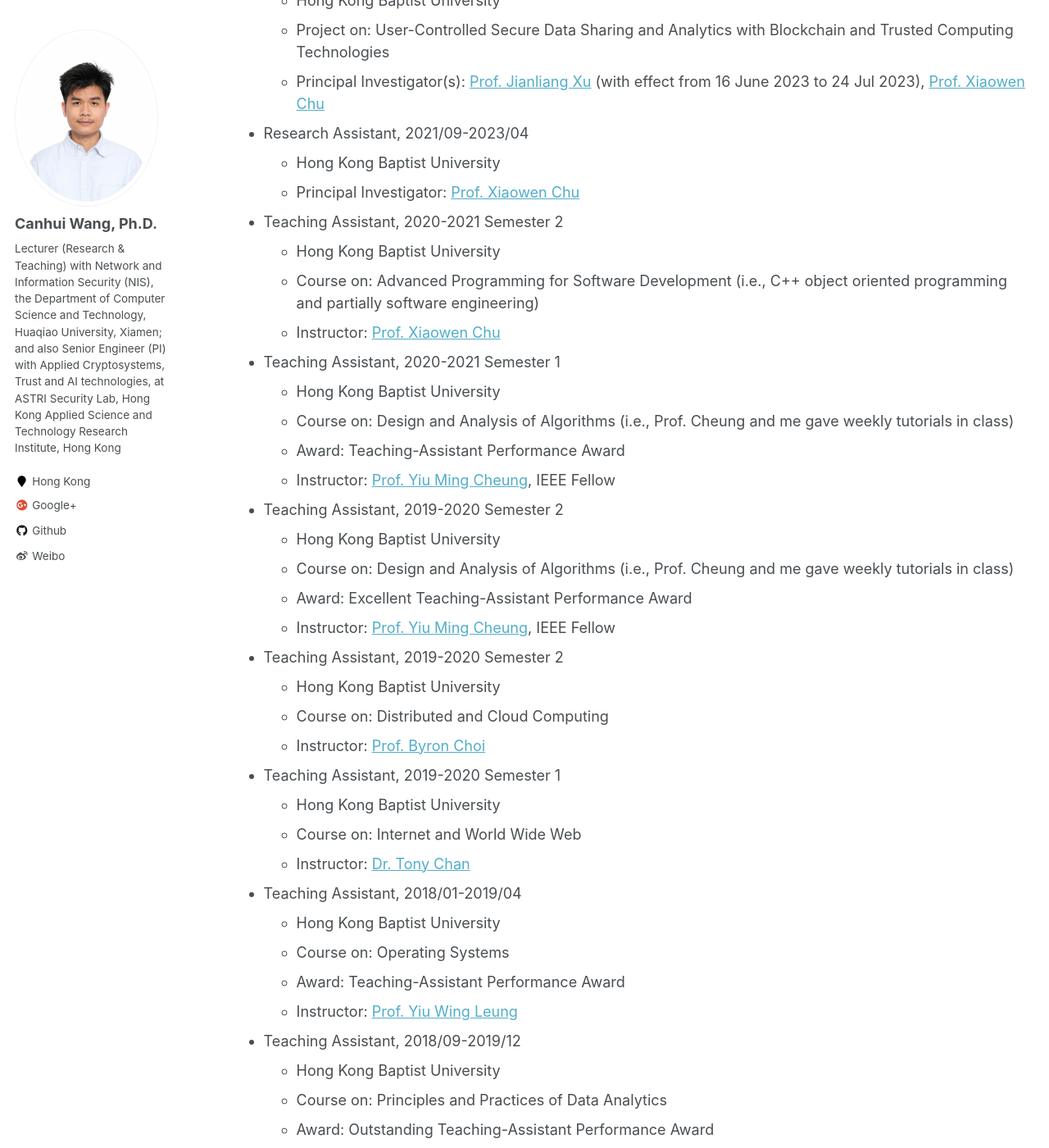
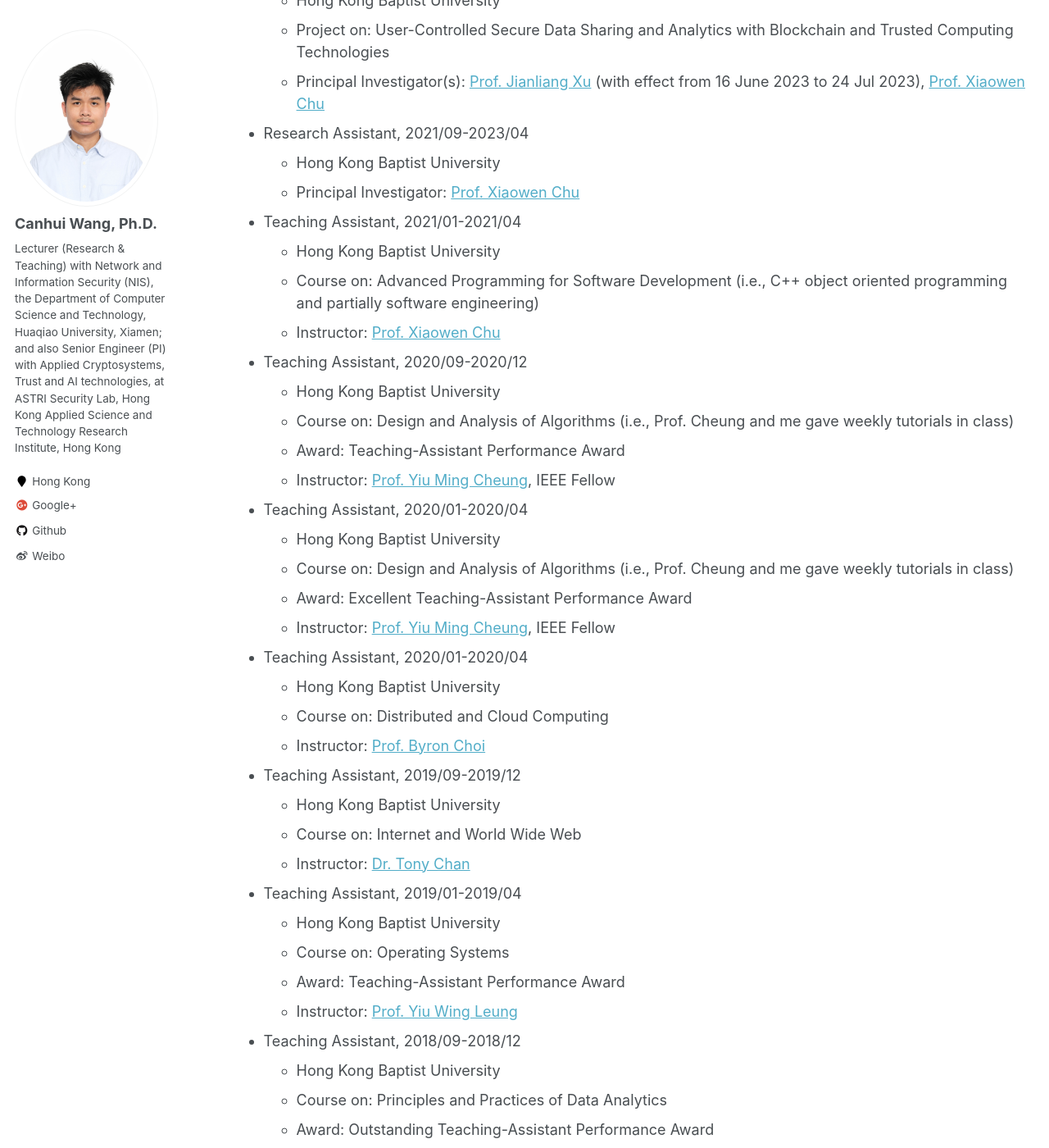
Before and after one commit to Canhui/canhui.github.io, a Jekyll site: the page built from _pages/cv.md, in a window 1280 px wide and 1400 px high, scrolled down 393 px. Shown: the whole window at 82% size. Built offline with Jekyll 4.4.1, drawn with Linux system fonts in a browser that asks for light colours; some of the changed text lies outside the part shown.

Commit message:
Update cv.md

```diff
--- a/_pages/cv.md
+++ b/_pages/cv.md
@@ -27,46 +27,46 @@ Work experience
   * Hong Kong Baptist University
   * Principal Investigator: [Prof. Xiaowen Chu](https://www.comp.hkbu.edu.hk/~chxw/)
 
-* Teaching Assistant, 2020-2021 Semester 2
+* Teaching Assistant, 2021/01-2021/04
   * Hong Kong Baptist University
   * Course on: Advanced Programming for Software Development (i.e., C++ object oriented programming and partially software engineering)
   * Instructor: [Prof. Xiaowen Chu](https://www.comp.hkbu.edu.hk/~chxw/)
 
-* Teaching Assistant, 2020-2021 Semester 1
+* Teaching Assistant, 2020/09-2020/12
   * Hong Kong Baptist University
   * Course on: Design and Analysis of Algorithms (i.e., Prof. Cheung and me gave weekly tutorials in class)
   * Award: Teaching-Assistant Performance Award
   * Instructor: [Prof. Yiu Ming Cheung](https://www.comp.hkbu.edu.hk/~ymc/), IEEE Fellow
 
-* Teaching Assistant, 2019-2020 Semester 2
+* Teaching Assistant, 2020/01-2020/04
   * Hong Kong Baptist University
   * Course on: Design and Analysis of Algorithms (i.e., Prof. Cheung and me gave weekly tutorials in class)
   * Award: Excellent Teaching-Assistant Performance Award
   * Instructor: [Prof. Yiu Ming Cheung](https://www.comp.hkbu.edu.hk/~ymc/), IEEE Fellow
 
-* Teaching Assistant, 2019-2020 Semester 2
+* Teaching Assistant, 2020/01-2020/04
   * Hong Kong Baptist University
   * Course on: Distributed and Cloud Computing
   * Instructor: [Prof. Byron Choi](https://www.comp.hkbu.edu.hk/~bchoi/)
 
-* Teaching Assistant, 2019-2020 Semester 1
+* Teaching Assistant, 2019/09-2019/12
   * Hong Kong Baptist University
   * Course on: Internet and World Wide Web
   * Instructor: [Dr. Tony Chan](https://www.linkedin.com/in/tony-chan-486908191/)
 
-* Teaching Assistant, 2018/01-2019/04
+* Teaching Assistant, 2019/01-2019/04
   * Hong Kong Baptist University
   * Course on: Operating Systems
   * Award: Teaching-Assistant Performance Award
   * Instructor: [Prof. Yiu Wing Leung](https://www.comp.hkbu.edu.hk/v1/?page=profile&id=ywleung)
 
-* Teaching Assistant, 2018/09-2019/12
+* Teaching Assistant, 2018/09-2018/12
   * Hong Kong Baptist University
   * Course on: Principles and Practices of Data Analytics
   * Award: Outstanding Teaching-Assistant Performance Award
   * Instructor: [Dr. Liang Lan](https://imd.hkbu.edu.hk/faculty-member/Dr-LAN-Liang.html)
 
-* Teaching Assistant, 2017/01-2018/04
+* Teaching Assistant, 2018/01-2018/04
   * Hong Kong Baptist University
   * Course on: Data Communication and Networking
   * Instructor: [Prof. Xiaowen Chu](https://www.comp.hkbu.edu.hk/~chxw/)
```
